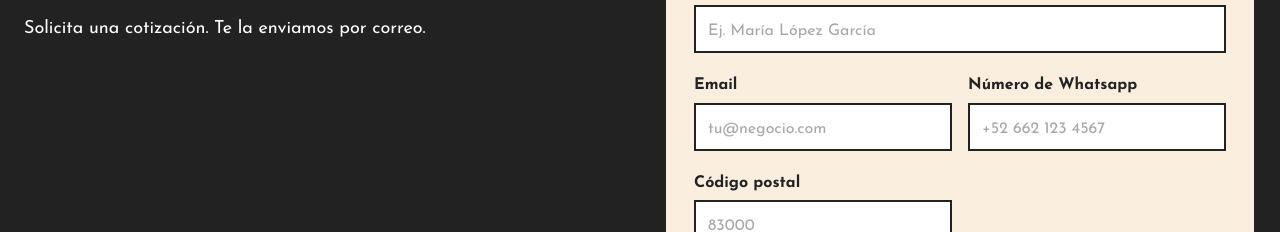
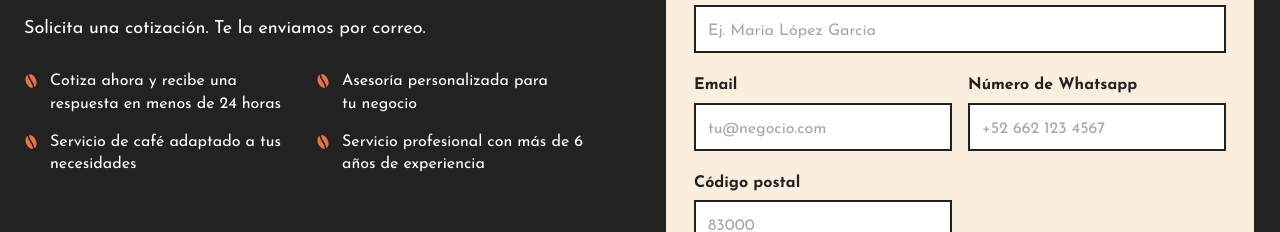
Before and after one commit to Culto-al-Perro-Cafe/catalogo-perro-cafe, a Next.js app: page /ventas in a window 1280 px wide. Shown: the part 243-475 px from the top of the page. Built offline with nearby package versions, Linux system fonts and the light colour scheme; no server answers.

Commit message:
Ventas: benefits grid (2x2, 1 col when narrow) with bean bullets and years since 2020

```diff
--- a/app/ventas/page.module.css
+++ b/app/ventas/page.module.css
@@ -30,3 +30,30 @@
   color: #fff;
   text-wrap: pretty;
 }
+
+/* Benefits: 2×2 grid with the bean bullet; drops to one column when a column would be
+ * narrower than 220px (max-width keeps it at two columns at most). */
+.benefits {
+  display: grid;
+  grid-template-columns: repeat(auto-fit, minmax(min(100%, 220px), 1fr));
+  gap: 16px 24px;
+  max-width: 560px;
+  margin: 8px 0 0;
+  padding: 0;
+  list-style: none;
+  color: #fff;
+}
+
+.benefits li {
+  display: flex;
+  align-items: flex-start;
+  gap: 12px;
+  font-family: var(--font-body);
+  font-size: 16px;
+  line-height: 1.4;
+  text-wrap: pretty;
+}
+
+.benefits li svg {
+  margin-top: 2px;
+}
--- a/app/ventas/page.tsx
+++ b/app/ventas/page.tsx
@@ -5,6 +5,7 @@ import { pageMetadata } from "@/lib/seo";
 import { SalesForm, SalesFormFromParams } from "@/components/sales/SalesForm";
 import { BackBar } from "@/components/site/BackBar";
 import { SalesBlock } from "@/components/site/SalesBlock";
+import { BeanIcon } from "@/components/ui/BeanIcon";
 import styles from "./page.module.css";
 
 export const metadata = pageMetadata({
@@ -24,6 +25,14 @@ export default function SalesPage() {
             {sales.title} <span className="t-accent">{sales.titleHighlight}</span>
           </h1>
           <p className={`t-body-lg ${styles.subtitle}`}>{sales.subtitle}</p>
+          <ul className={styles.benefits}>
+            {sales.benefits.map((benefit) => (
+              <li key={benefit}>
+                <BeanIcon />
+                <span>{benefit.replace("{years}", String(new Date().getFullYear() - sales.since))}</span>
+              </li>
+            ))}
+          </ul>
         </div>
         {/* The page stays static; ?linea= is read on the client. */}
         <Suspense fallback={<SalesForm />}>
--- a/config/lines.ts
+++ b/config/lines.ts
@@ -38,6 +38,7 @@ export const productLines: ProductLine[] = [
     highlights: [
       "Perfil estable todo el año.",
       "Ideal para cafeterías de especialidad.",
+      "Tueste medio a 215° con curva.",
     ],
     // Data sheets live in config/beans.ts.
     variants: ["lavado-veracruz", "lavado-chiapas", "natural-honey-veracruz"],
@@ -52,10 +53,11 @@ export const productLines: ProductLine[] = [
     titleMain: "Restaurante",
     summary: "La mejor taza en cada mesa, sin batallar. Cero amargor.",
     description:
-      "Sirve una taza excelente al final de cada comida, sin batallar. Logramos un perfil balanceado y constante que le gusta a todos, eliminando por completo ese sabor «amargo» o quemado del café comercial de baja calidad. Tus clientes lo van a notar.",
+      "Sirve una taza de buen café antes de cada comida, dales una excelente primera impresión. Logramos un perfil balanceado y constante que le gusta a todos, eliminando por completo ese sabor \"amargo\" o quemado del café comercial de baja calidad. Tus clientes lo van a notar.",
     highlights: [
       "Sabor amigable para todos los paladares.",
-      "Fácil de preparar para tu personal de piso.",
+      "En grano o molido, ya listo para trabajar.",
+      "Tostado antes de enviarse, para que tengas café fresco.",
     ],
     seoDescription:
       "Café para restaurantes: perfil balanceado, sin amargor y fácil de preparar para tu personal. Café tostado de mayoreo con envíos a todo México.",
@@ -72,6 +74,8 @@ export const productLines: ProductLine[] = [
     highlights: [
       "Grano de bajo costo.",
       "Para percoladoras y cafeteras de filtro.",
+      "Molido, ya listo para trabajar.",
+      "Tostado antes de enviarse, para que tengas café fresco.",
     ],
     seoDescription:
       "Café para oficina con el mejor costo-beneficio. Ideal para cafeteras de goteo y percoladoras. Café tostado de mayoreo con facturación y envíos a todo México.",
@@ -88,6 +92,8 @@ export const productLines: ProductLine[] = [
     highlights: [
       "Tueste oscuro, cuerpo pesado.",
       "Rinde perfecto para estaciones de cortesía.",
+      "Molido, ya listo para trabajar.",
+      "Tostado antes de enviarse, para que tengas café fresco.",
     ],
     seoDescription:
       "Café de tueste oscuro y cuerpo pesado para hoteles, agencias y salas de espera. Café tostado de mayoreo con envíos a todo México.",
--- a/config/site.ts
+++ b/config/site.ts
@@ -83,6 +83,14 @@ export const siteConfig = {
     title: "Platica con",
     titleHighlight: "ventas",
     subtitle: "Solicita una cotización. Te la enviamos por correo.",
+    /** Benefits under the subtitle (2×2 grid). `{years}` = years since `since` (computed at build). */
+    benefits: [
+      "Cotiza ahora y recibe una respuesta en menos de 24 horas",
+      "Asesoría personalizada para tu negocio",
+      "Servicio de café adaptado a tus necesidades",
+      "Servicio profesional con más de {years} años de experiencia",
+    ],
+    since: 2020,
     /** Whatsapp block at the bottom of /ventas (the number is also used on /metodos-de-pago). */
     whatsapp: {
       title: "¿Prefieres atención inmediata?",
--- a/package.json
+++ b/package.json
@@ -1,6 +1,6 @@
 {
   "name": "catalogo-perro-cafe",
-  "version": "0.26.0",
+  "version": "0.26.1",
   "private": true,
   "scripts": {
     "dev": "next dev",
```
